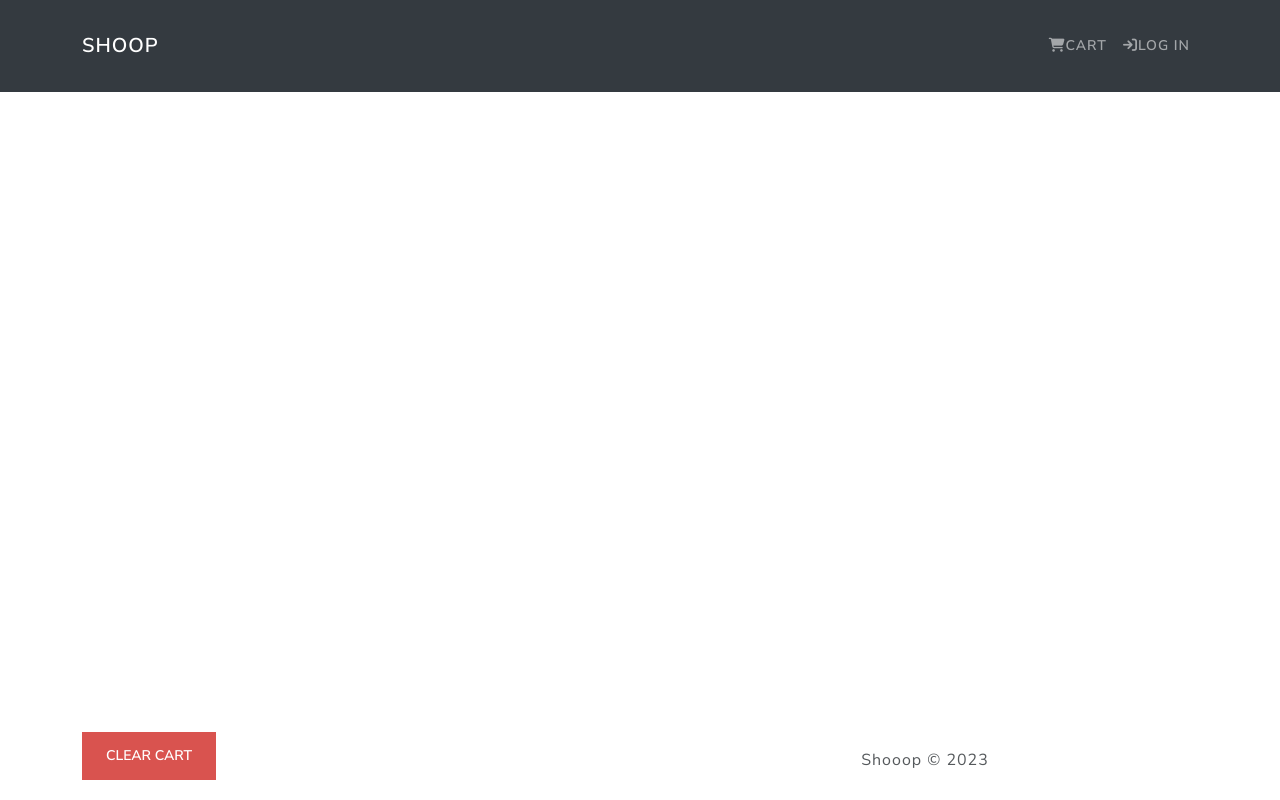
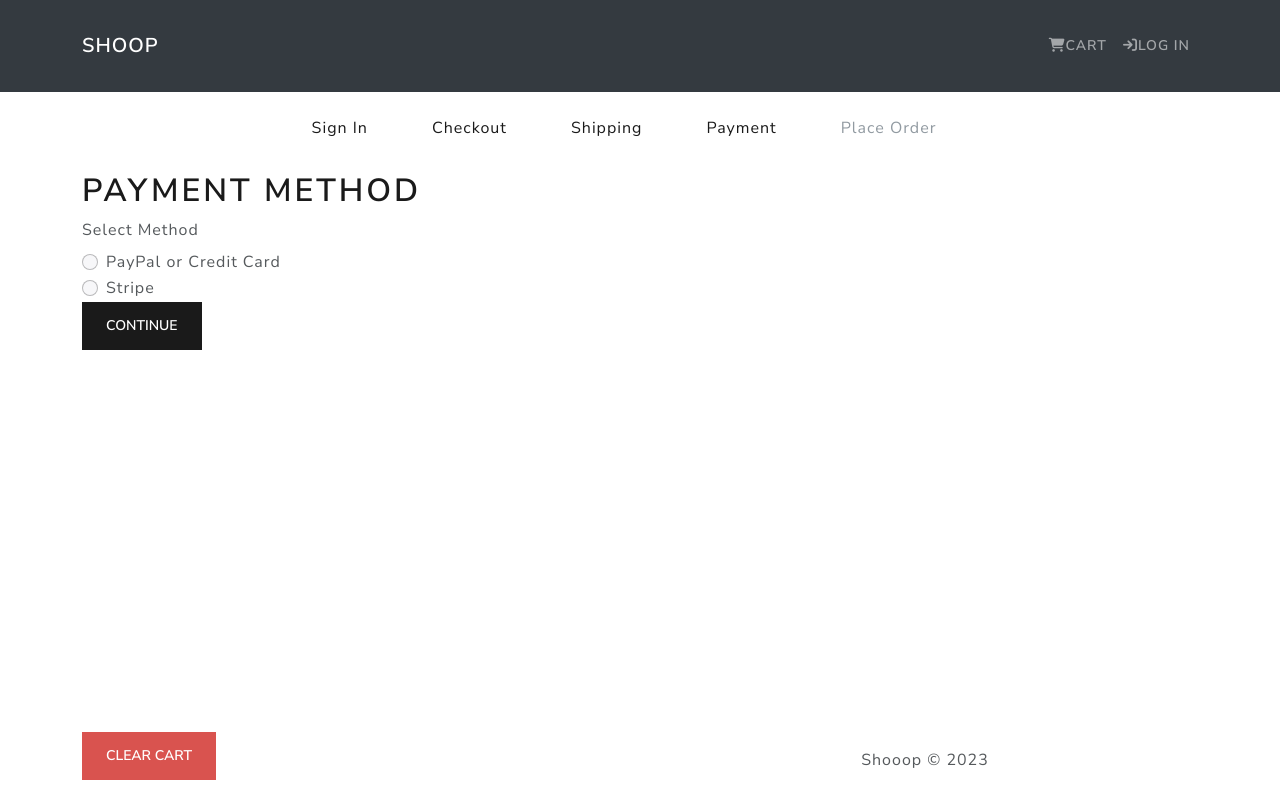
Before and after one commit to Kevjinx/MERN-Project-Ecommerce-Shoop, a React (Create React App) app in the folder frontend/: page /payment in a window 1280 px wide. Built offline with nearby package versions, Linux system fonts and the light colour scheme.

Commit message:
update discount

```diff
--- a/frontend/src/App.js
+++ b/frontend/src/App.js
@@ -10,6 +10,7 @@ import ProfileScreen from './screens/ProfileScreen';
 import ShippingScreen from './screens/ShippingScreen';
 import CheckoutScreen from './screens/CheckoutScreen';
 import CartScreen from './screens/CartScreen';
+import PaymentScreen from './screens/PaymentScreen';
 
 const App = () => {
   return (
@@ -26,6 +27,7 @@ const App = () => {
             <Route path="/profile" element={<ProfileScreen />} />
             <Route path="/shipping" element={<ShippingScreen />} />
             <Route path="/checkout" element={<CheckoutScreen />} />
+            <Route path="/payment" element={<PaymentScreen />} />
           </Routes>
         </Container>
       </main>
--- /dev/null
+++ b/frontend/src/Utils/discounts.js
@@ -0,0 +1,7 @@
+const discounts = {
+  '5plus5equals11': 11,
+  freeplus20: 120,
+  test10: 10,
+};
+
+export default discounts;
--- /dev/null
+++ b/frontend/src/components/CheckoutSteps.jsx
@@ -0,0 +1,63 @@
+import React from 'react';
+import { Nav } from 'react-bootstrap';
+import { LinkContainer } from 'react-router-bootstrap';
+import { useSelector } from 'react-redux';
+
+const CheckoutSteps = ({ step1, step2, step3, step4, step5 }) => {
+  const { userInfo } = useSelector((state) => state.userLogin);
+  return (
+    <Nav className="justify-content-center mb-4">
+      <Nav.Item>
+        {step1 && !userInfo._id ? (
+          <LinkContainer to="/login">
+            <Nav.Link>Sign In</Nav.Link>
+          </LinkContainer>
+        ) : (
+          <Nav.Link disabled>Sign In</Nav.Link>
+        )}
+      </Nav.Item>
+
+      <Nav.Item>
+        {step2 ? (
+          <LinkContainer to="/checkout">
+            <Nav.Link>Checkout</Nav.Link>
+          </LinkContainer>
+        ) : (
+          <Nav.Link disabled>Checkout</Nav.Link>
+        )}
+      </Nav.Item>
+
+      <Nav.Item>
+        {step3 ? (
+          <LinkContainer to="/shipping">
+            <Nav.Link>Shipping</Nav.Link>
+          </LinkContainer>
+        ) : (
+          <Nav.Link disabled>Shipping</Nav.Link>
+        )}
+      </Nav.Item>
+
+      <Nav.Item>
+        {step4 ? (
+          <LinkContainer to="/payment">
+            <Nav.Link>Payment</Nav.Link>
+          </LinkContainer>
+        ) : (
+          <Nav.Link disabled>Payment</Nav.Link>
+        )}
+      </Nav.Item>
+
+      <Nav.Item>
+        {step5 ? (
+          <LinkContainer to="/placeorder">
+            <Nav.Link>Place Order</Nav.Link>
+          </LinkContainer>
+        ) : (
+          <Nav.Link disabled>Place Order</Nav.Link>
+        )}
+      </Nav.Item>
+    </Nav>
+  );
+};
+
+export default CheckoutSteps;
--- a/frontend/src/components/Footer.jsx
+++ b/frontend/src/components/Footer.jsx
@@ -1,5 +1,5 @@
 import React from 'react';
-import { Container, Row, Col, Button } from 'react-bootstrap';
+import { Container, Row, Col, Button, DropDown } from 'react-bootstrap';
 import ClearCartButton from '../features/cart/ClearCartButton';
 
 const Footer = () => {
--- /dev/null
+++ b/frontend/src/screens/PaymentScreen.jsx
@@ -0,0 +1,40 @@
+import React from 'react';
+import { Row, Col, Button, Form } from 'react-bootstrap';
+import CheckoutSteps from '../components/CheckoutSteps';
+const PaymentScreen = () => {
+  const submitHandler = (e) => {
+    e.preventDefault();
+    console.log('submit');
+  };
+
+  return (
+    <>
+      <CheckoutSteps step1 step2 step3 step4 />
+      <h1>Payment Method</h1>
+      <Form>
+        <Form.Group controlId="paymentMethod">
+          <Form.Label>Select Method</Form.Label>
+          <Form.Check
+            type="radio"
+            label="PayPal or Credit Card"
+            id="PayPal"
+            name="paymentMethod"
+            value="PayPal"
+          ></Form.Check>
+          <Form.Check
+            type="radio"
+            label="Stripe"
+            id="Stripe"
+            name="paymentMethod"
+            value="Stripe"
+          ></Form.Check>
+        </Form.Group>
+        <Button onClick={submitHandler} type="submit" variant="primary">
+          Continue
+        </Button>
+      </Form>
+    </>
+  );
+};
+
+export default PaymentScreen;
--- a/frontend/src/screens/ShippingScreen.jsx
+++ b/frontend/src/screens/ShippingScreen.jsx
@@ -1,19 +1,29 @@
-import React, { useEffect, useState } from 'react';
-import { Row, Col, Button, Form } from 'react-bootstrap';
+import React, { useState, useEffect } from 'react';
+import { Button, Form } from 'react-bootstrap';
 import FormContainer from '../components/FormContainer';
-import { useDispatch } from 'react-redux';
-import Message from '../components/Message';
+import { useDispatch, useSelector } from 'react-redux';
 import { saveShippingAddress } from '../features/cart/cartSlice';
 import { useNavigate } from 'react-router-dom';
+import CheckoutSteps from '../components/CheckoutSteps';
 
 const ShippingScreen = () => {
   const dispatch = useDispatch();
   const navigate = useNavigate();
 
+  const { shippingAddress } = useSelector((state) => state.cart);
+
   const [address, setAddress] = useState('');
   const [city, setCity] = useState('');
   const [postalCode, setPostalCode] = useState('');
   const [country, setCountry] = useState('');
+
+  //so user don't have to refill shipping info. #CustomerExperienceLevel9000 :)
+  useEffect(() => {
+    setAddress(shippingAddress.address);
+    setCity(shippingAddress.city);
+    setPostalCode(shippingAddress.postalCode);
+    setCountry(shippingAddress.country);
+  }, [shippingAddress]);
 
   const submitHandler = (e) => {
     e.preventDefault();
@@ -23,8 +33,8 @@ const ShippingScreen = () => {
   };
 
   return (
-    <Row>
     <FormContainer>
+      <CheckoutSteps step1 step2 step3 />
       <h1>Shipping</h1>
       <Form onSubmit={submitHandler}>
         <Form.Group controlId="address">
@@ -33,6 +43,7 @@ const ShippingScreen = () => {
             type="text"
             placeholder="Enter address"
             onChange={(e) => setAddress(e.target.value)}
+            value={address}
           />
         </Form.Group>
         <Form.Group controlId="city">
@@ -41,6 +52,7 @@ const ShippingScreen = () => {
             type="text"
             placeholder="Enter city"
             onChange={(e) => setCity(e.target.value)}
+            value={city}
           />
         </Form.Group>
         <Form.Group controlId="postalCode">
@@ -49,6 +61,7 @@ const ShippingScreen = () => {
             type="text"
             placeholder="Enter postal code"
             onChange={(e) => setPostalCode(e.target.value)}
+            value={postalCode}
           />
         </Form.Group>
         <Form.Group controlId="country">
@@ -57,6 +70,7 @@ const ShippingScreen = () => {
             type="text"
             placeholder="Enter country"
             onChange={(e) => setCountry(e.target.value)}
+            value={country}
           />
         </Form.Group>
         <Button type="submit" variant="primary">
@@ -64,7 +78,6 @@ const ShippingScreen = () => {
         </Button>
       </Form>
     </FormContainer>
-    </Row>
   );
 };
 
```
Lines whose indentation alone changed are shown as unchanged.
